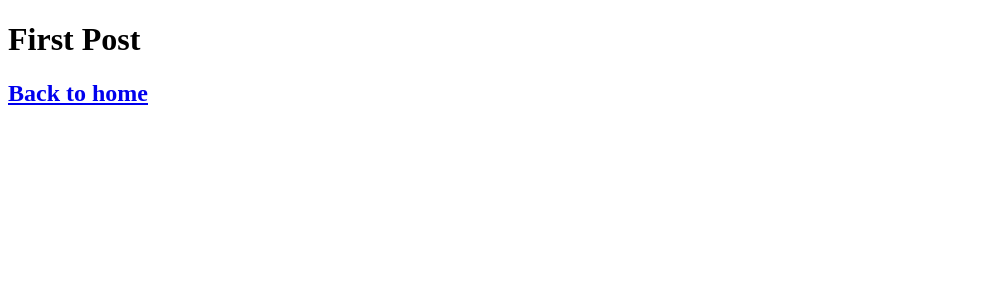
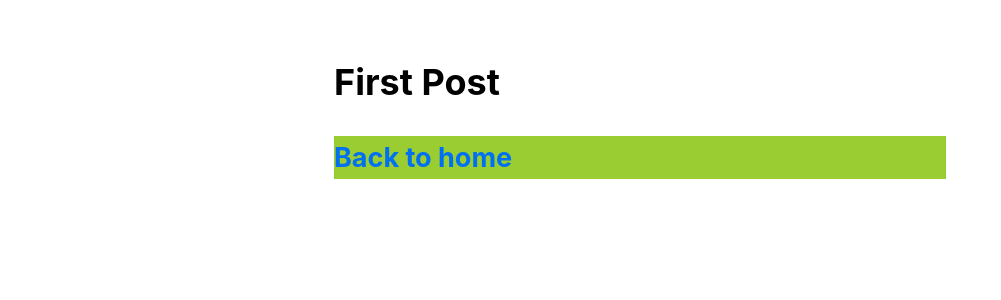
Before and after one commit to lrangelc/nextjs-blog, a Next.js app: page /posts/first-post in a window 1280 px wide. Shown: the top 300 px of the page, without its empty margins (0-1001 px from the left). Built offline with nearby package versions, Linux system fonts and the light colour scheme.

Commit message:
add Global Styles

```diff
--- /dev/null
+++ b/components/layout.js
@@ -0,0 +1,5 @@
+import styles from './layout.module.css';
+
+export default function Layout({ children }) {
+  return <div className={styles.container}>{children}</div>;
+}
--- /dev/null
+++ b/components/layout.module.css
@@ -0,0 +1,5 @@
+.container {
+    max-width: 36rem;
+    padding: 0 1rem;
+    margin: 3rem auto 6rem;
+}
--- /dev/null
+++ b/pages/_app.js
@@ -0,0 +1,5 @@
+import '../styles/global.css'
+
+export default function App({ Component, pageProps }) {
+  return <Component {...pageProps} />;
+}
--- a/pages/posts/first-post.js
+++ b/pages/posts/first-post.js
@@ -1,6 +1,25 @@
-import Link from 'next/link'
+import Link from 'next/link';
+import Head from 'next/head';
+import Layout from '../../components/layout';
 
 export default function FirstPost() {
-    return (<><h1>First Post</h1><h2><Link href="/"><a>Back to home</a></Link></h2></>)
-    // return (<><h1>First Post</h1><h2><a href="/">Back to home</a></h2></>)
+  return (
+    <Layout>
+      <Head>
+        <title>First Post</title>
+      </Head>
+      <style jsx>{`
+        h2 {
+          background-color: yellowgreen;
+        }
+      `}</style>
+      <h1>First Post</h1>
+      <h2>
+        <Link href='/'>
+          <a>Back to home</a>
+        </Link>
+      </h2>
+    </Layout>
+  );
+  // return (<><h1>First Post</h1><h2><a href="/">Back to home</a></h2></>)
 }
--- /dev/null
+++ b/styles/global.css
@@ -0,0 +1,27 @@
+html,
+body {
+  padding: 0;
+  margin: 0;
+  font-family: -apple-system, BlinkMacSystemFont, Segoe UI, Roboto, Oxygen, Ubuntu, Cantarell, Fira Sans, Droid Sans, Helvetica Neue,
+    sans-serif;
+  line-height: 1.6;
+  font-size: 18px;
+}
+
+* {
+  box-sizing: border-box;
+}
+
+a {
+  color: #0070f3;
+  text-decoration: none;
+}
+
+a:hover {
+  text-decoration: underline;
+}
+
+img {
+  max-width: 100%;
+  display: block;
+}
```
